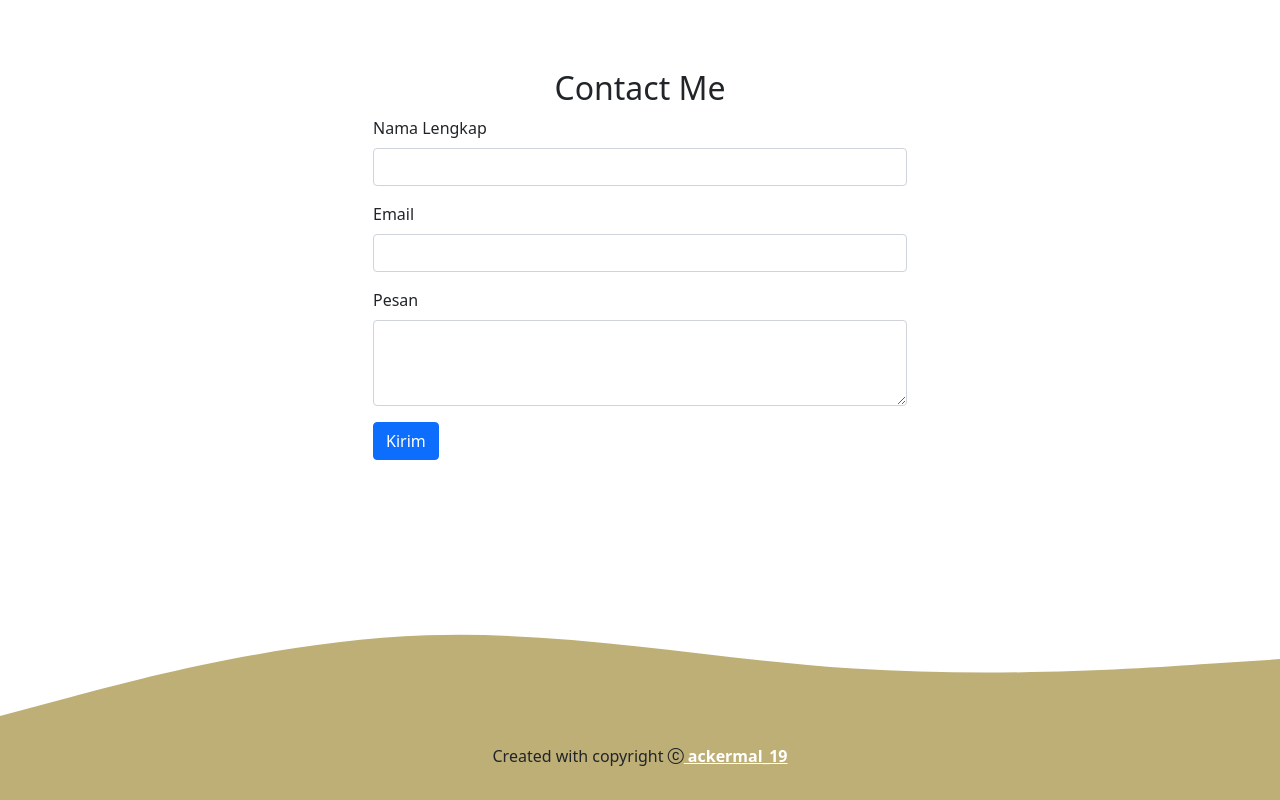
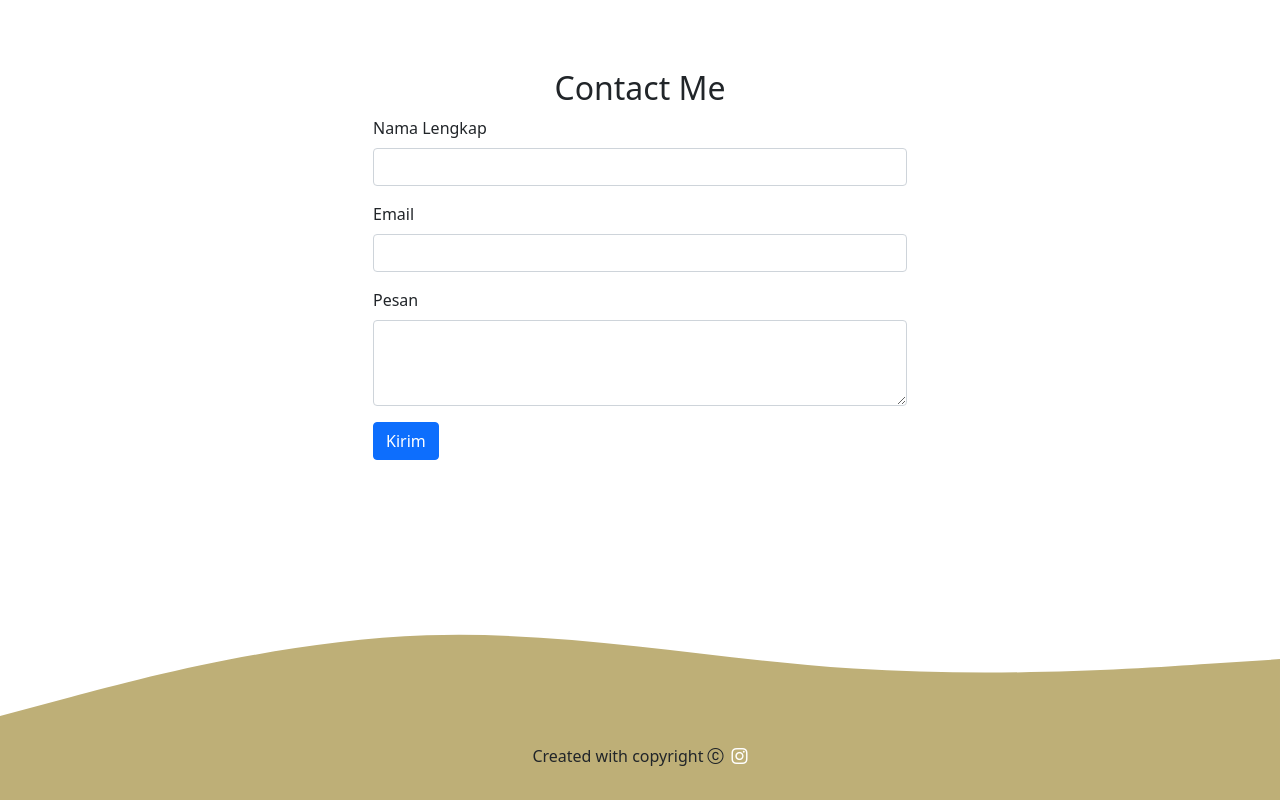
Before and after one commit to Maliskandar/Maliskandar.github.io, a plain HTML site: page index.html in a window 1280 px wide. Shown: the part 2701-3501 px from the top of the page. Drawn offline with nearby package versions, Linux system fonts and the light colour scheme.

Commit message:
change icon to instagram

```diff
--- a/index.html
+++ b/index.html
@@ -207,7 +207,7 @@
 
     <!-- Footer -->
     <footer class="text-center pb-3" style="background-color: #beaf77;">
-      <p>Created with copyright <i class="bi bi-c-circle"></i><a href="https://www.instagram.com/ackermal_19/" target="_blank" class="text-white fw-bold"> ackermal_19</a></p>
+      <p>Created with copyright <i class="bi bi-c-circle"></i><a href="https://www.instagram.com/ackermal_19/" target="_blank" class="text-white fw-bold"><i class="bi bi-instagram ms-2"></i></a></p>
     </footer>
     <!-- End Footer -->
 
```
